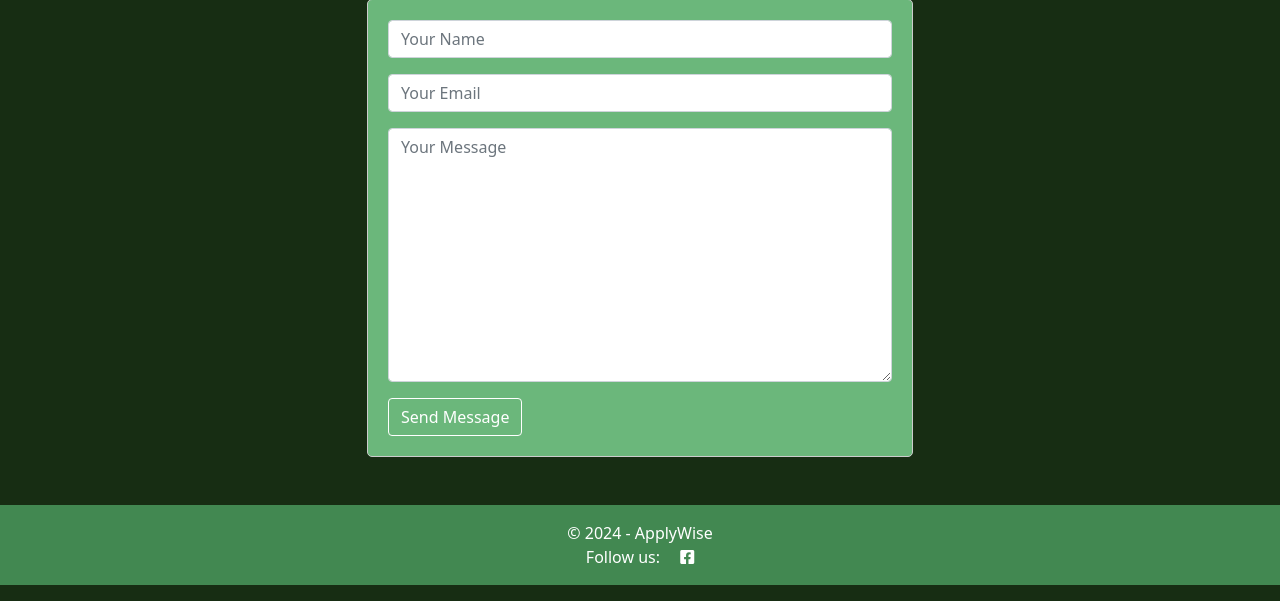
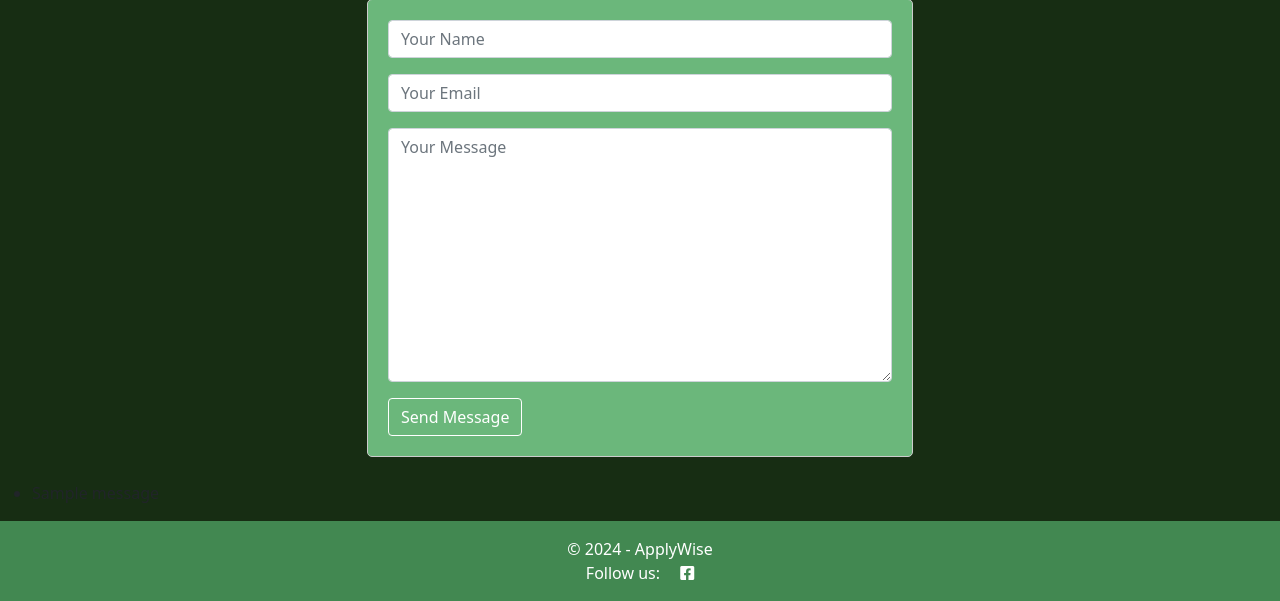
Before and after one commit to ci-mustafa/applywise, a Django app: page /contact/ in a window 1280 px wide. Shown: the part 427-1028 px from the top of the page. Run offline with Django 5.2, Linux system fonts and the light colour scheme; tables that the repository leaves empty hold one stand-in row (values such as "Sample post"); one stand-in notice (Sample message) is shown; some libraries are stand-ins or nearby versions.

Commit message:
feat: save contact form data to database

```diff
--- a/contact/templates/contact.html
+++ b/contact/templates/contact.html
@@ -22,6 +22,11 @@
     </div>
 </div>
 <br>
-
-<br>
+{% if messages %}
+        <ul>
+            {% for message in messages %}
+                <li>{{ message }}</li>
+            {% endfor %}
+        </ul>
+{% endif %}
 {% endblock %}
--- a/contact/views.py
+++ b/contact/views.py
@@ -1,9 +1,17 @@
-from django.shortcuts import render
+from django.shortcuts import render, redirect
+from django.contrib import messages
 from . import forms
 from . import models
 
 def contact(request):
-    contact_form = forms.ContactForm()
+    if request.method == "POST":
+        contact_form = forms.ContactForm(data=request.POST)
+        if contact_form.is_valid():
+            contact_form.save()
+            messages.success(request, "Your message has been sent successfully!")
+            return redirect('contact')
+    else:
+        contact_form = forms.ContactForm()
     return render(request, 'contact.html', {
         'contact_form': contact_form
     })
```
